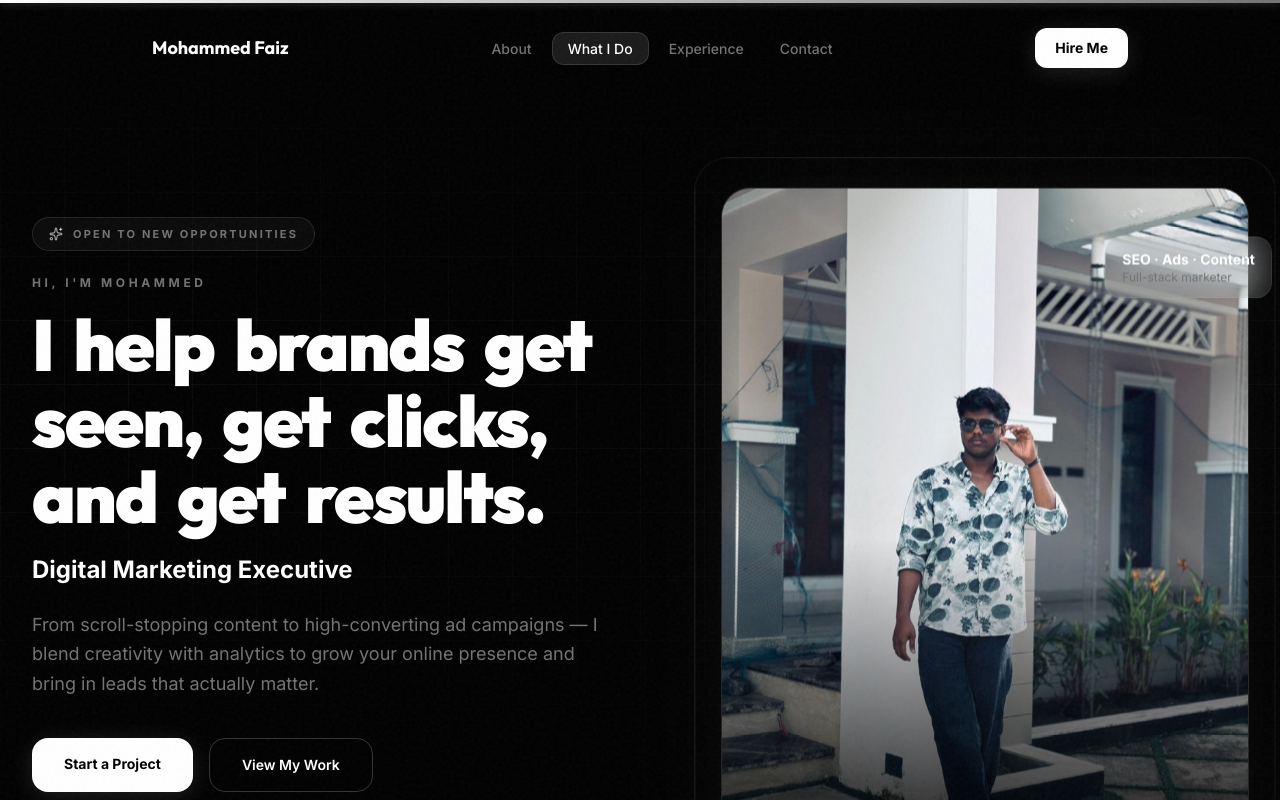
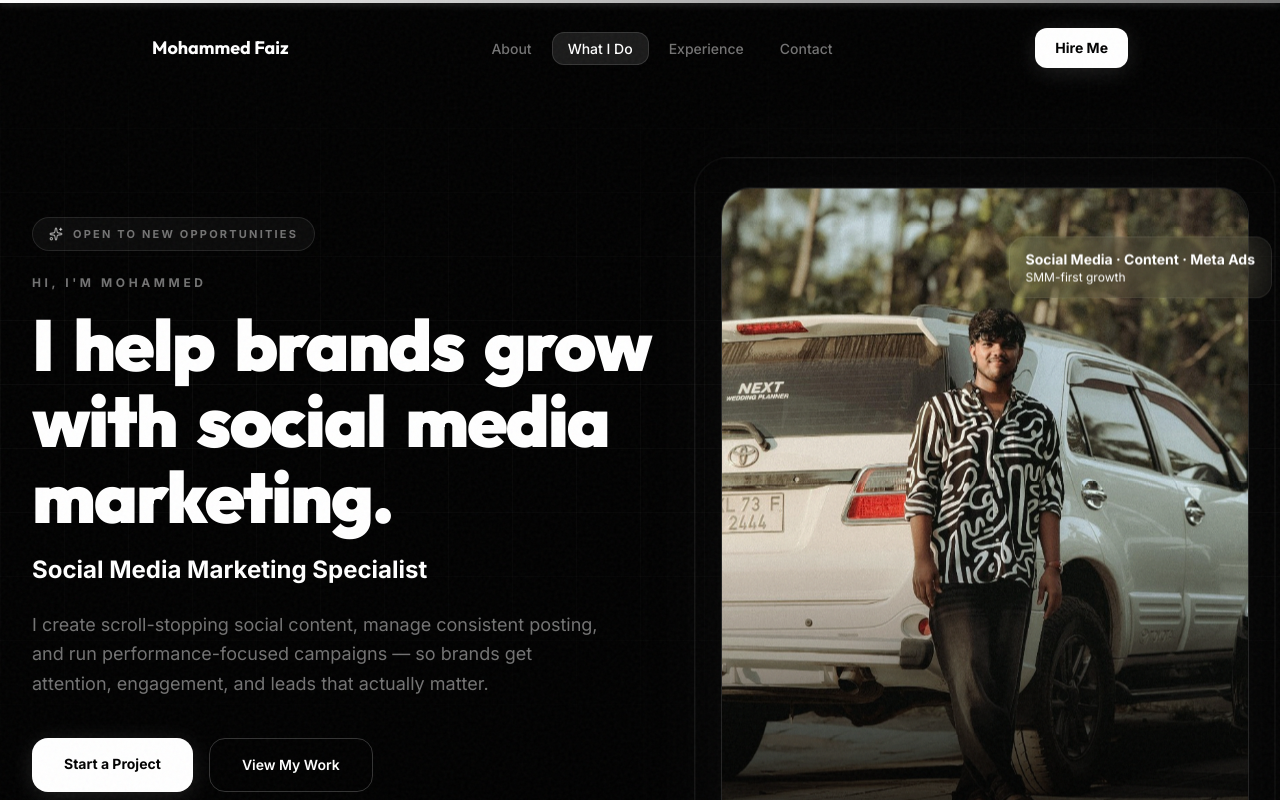
Before and after one commit to riyaaahh/faiz, a React (Vite) app: page / in a window 1280 px wide. Shown: the top 800 px of the page. Built offline with nearby package versions, Linux system fonts and the light colour scheme.

Commit message:
photos swapped

```diff
--- a/src/components/Hero.jsx
+++ b/src/components/Hero.jsx
@@ -158,8 +158,8 @@ export default function Hero() {
                 transition={{ delay: 1.4, type: "spring" }}
                 className="absolute -right-2 top-12 glass rounded-2xl px-4 py-3 md:-right-6"
               >
-                <p className="text-sm font-bold text-white">SEO · Ads · Content</p>
-                <p className="text-xs text-muted">Full-stack marketer</p>
+                <p className="text-sm font-bold text-white">Social Media · Content · Meta Ads</p>
+                <p className="text-xs text-white">SMM-first growth</p>
               </motion.div>
             </div>
           </motion.div>
--- a/src/data/portfolio.js
+++ b/src/data/portfolio.js
@@ -1,17 +1,17 @@
 export const profile = {
   name: "Mohammed Faiz",
-  title: "Digital Marketing Executive",
+  title: "Social Media Marketing Specialist",
   location: "Thrissur, Chettuva",
   email: "mohammedfaiz7424@gmail.com",
   phone: "+91 7736 83 7424",
-  tagline: "I help brands get seen, get clicks, and get results.",
+  tagline: "I help brands grow with social media marketing.",
   heroDescription:
-    "From scroll-stopping content to high-converting ad campaigns — I blend creativity with analytics to grow your online presence and bring in leads that actually matter.",
+    "I create scroll-stopping social content, manage consistent posting, and run performance-focused campaigns — so brands get attention, engagement, and leads that actually matter.",
   about: {
     intro:
       "I'm a digital marketer based in Thrissur who believes great marketing isn't just about being loud — it's about being smart.",
     body:
-      "Whether it's crafting a reel that stops the scroll, fine-tuning a Meta ad for better ROAS, or climbing search rankings through solid SEO — I focus on strategies that move the needle. I love turning raw data into clear decisions and watching campaigns go from idea to impact.",
+      "My strongest lane is Social Media Marketing — building content that people want to watch, follow, and share. I also support it with smart paid campaigns, strong creatives, and clear reporting so every post and ad has a purpose. I love turning raw data into simple decisions and watching campaigns go from idea to impact.",
     closing:
       "Currently sharpening my skills at Zoople Technologies, I'm always looking for new challenges where I can help brands tell better stories and grow faster online.",
   },
@@ -82,25 +82,55 @@ export const strengths = [
 ];
 
 export const tools = [
+  "Canva",
+  "Photoshop",
   "Meta Ads",
-  "Google Ads",
+  "Google Business Profile",
   "Google Analytics",
   "Google Search Console",
-  "Google Business Profile",
+  "Google Ads",
   "Semrush",
   "HubSpot",
   "WordPress",
-  "Canva",
-  "Photoshop",
   "Email Marketing",
   "Keyword Research",
 ];
 
 export const technicalSkills = [
   {
-    title: "SEO (On‑Page & Off‑Page)",
+    title: "Social Media Marketing (Strategy & Management)",
     description:
-      "Optimising pages for search visibility — from keywords and content structure to internal linking, backlink support, and overall site relevance.",
+      "Planning and managing content calendars, trends, and posting — keeping the brand consistent while improving engagement and growth.",
+  },
+  {
+    title: "Content Planning & Creation (Posts, Reels, Stories)",
+    description:
+      "Creating social content with a clear hook and structure — built for watch time, saves, shares, and action.",
+  },
+  {
+    title: "Copywriting (Captions, Ads, CTAs)",
+    description:
+      "Writing clear, persuasive copy — strong hooks, captions, and ad text designed to drive clicks and enquiries.",
+  },
+  {
+    title: "Designing Creatives (Canva / Photoshop)",
+    description:
+      "Designing posters and creatives for social + ads — clean layouts, strong contrast, and brand-friendly visuals.",
+  },
+  {
+    title: "Meta Ads (Campaign Setup & Optimisation)",
+    description:
+      "Building and monitoring campaigns — audience targeting, creative testing, budget control, and iteration based on performance signals.",
+  },
+  {
+    title: "Analytics & Reporting (Google Analytics)",
+    description:
+      "Tracking performance and turning numbers into decisions — reporting, pattern spotting, and next-step recommendations.",
+  },
+  {
+    title: "Lead Generation & Funnel Support",
+    description:
+      "Driving enquiries with content + ad alignment, landing page direction, and consistent optimisation for quality leads.",
   },
   {
     title: "Local SEO & Google Business Profile",
@@ -108,29 +138,19 @@ export const technicalSkills = [
       "Improving map visibility through Google Business Profile optimisation, accurate updates, review posting/management, and local trust signals.",
   },
   {
+    title: "SEO (On‑Page & Off‑Page)",
+    description:
+      "Optimising pages for search visibility — from keywords and content structure to internal linking, backlink support, and overall site relevance.",
+  },
+  {
+    title: "Google Search Console",
+    description:
+      "Monitoring search performance and spotting quick wins using query data, indexing insights, and page-level improvements.",
+  },
+  {
     title: "Keyword Research & Competitor Analysis",
     description:
-      "Finding high-intent search opportunities and analysing competitors to plan content and campaigns that can realistically win traffic.",
-  },
-  {
-    title: "Meta Ads (Campaign Setup & Optimisation)",
-    description:
-      "Building and monitoring live campaigns — audience targeting, creative testing, budget control, and iteration based on performance signals.",
-  },
-  {
-    title: "Google Ads (Search & Lead Focused)",
-    description:
-      "Planning campaigns for lead generation with practical tracking and optimisation — keeping intent, cost, and results aligned.",
-  },
-  {
-    title: "Content Planning & Creation",
-    description:
-      "Creating posts, reels, stories, and blogs with a clear strategy — brand consistency, audience relevance, and performance-led storytelling.",
-  },
-  {
-    title: "Copywriting (Ads, Captions, Emails)",
-    description:
-      "Writing clear, persuasive copy — headlines, CTAs, ad text, captions, and email content designed to drive clicks and action.",
+      "Finding high-intent opportunities and analysing competitors to plan content and campaigns that can realistically win traffic.",
   },
   {
     title: "Backlink Building & Analysis",
@@ -138,24 +158,9 @@ export const technicalSkills = [
       "Supporting SEO with outreach, guest posting, directory submissions, and backlink checks to strengthen authority over time.",
   },
   {
-    title: "Google Search Console",
+    title: "Google Ads (Search & Lead Focused)",
     description:
-      "Monitoring search performance and spotting quick wins using query data, indexing insights, and page-level improvements.",
-  },
-  {
-    title: "Analytics & Reporting (Google Analytics)",
-    description:
-      "Tracking performance and turning numbers into decisions — basic reporting, pattern spotting, and actionable insights for next steps.",
-  },
-  {
-    title: "Lead Generation & Funnel Support",
-    description:
-      "Helping drive enquiries with ad + content alignment, landing page direction, and consistent optimisation for quality leads.",
-  },
-  {
-    title: "Designing Creatives (Canva / Photoshop)",
-    description:
-      "Designing marketing posters and creatives for ads and social — clean layouts, strong hooks, and brand-friendly visuals.",
+      "Planning campaigns for lead generation with practical tracking and optimisation — keeping intent, cost, and results aligned.",
   },
 ];
 
```
Also changed, not shown: src/components/Skills.jsx (+8 -7 lines), public/images/faiz-hero.png, public/images/faiz-lifestyle.png.
